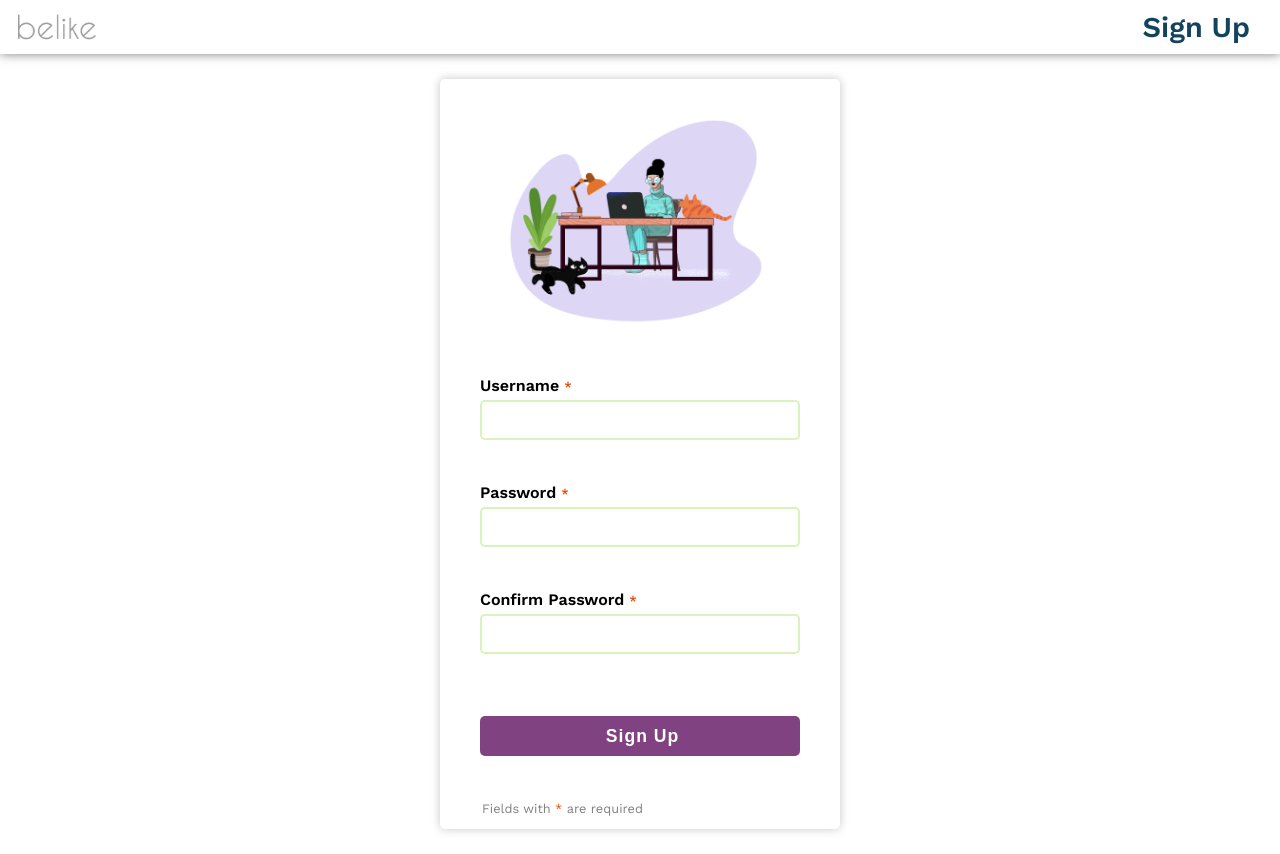
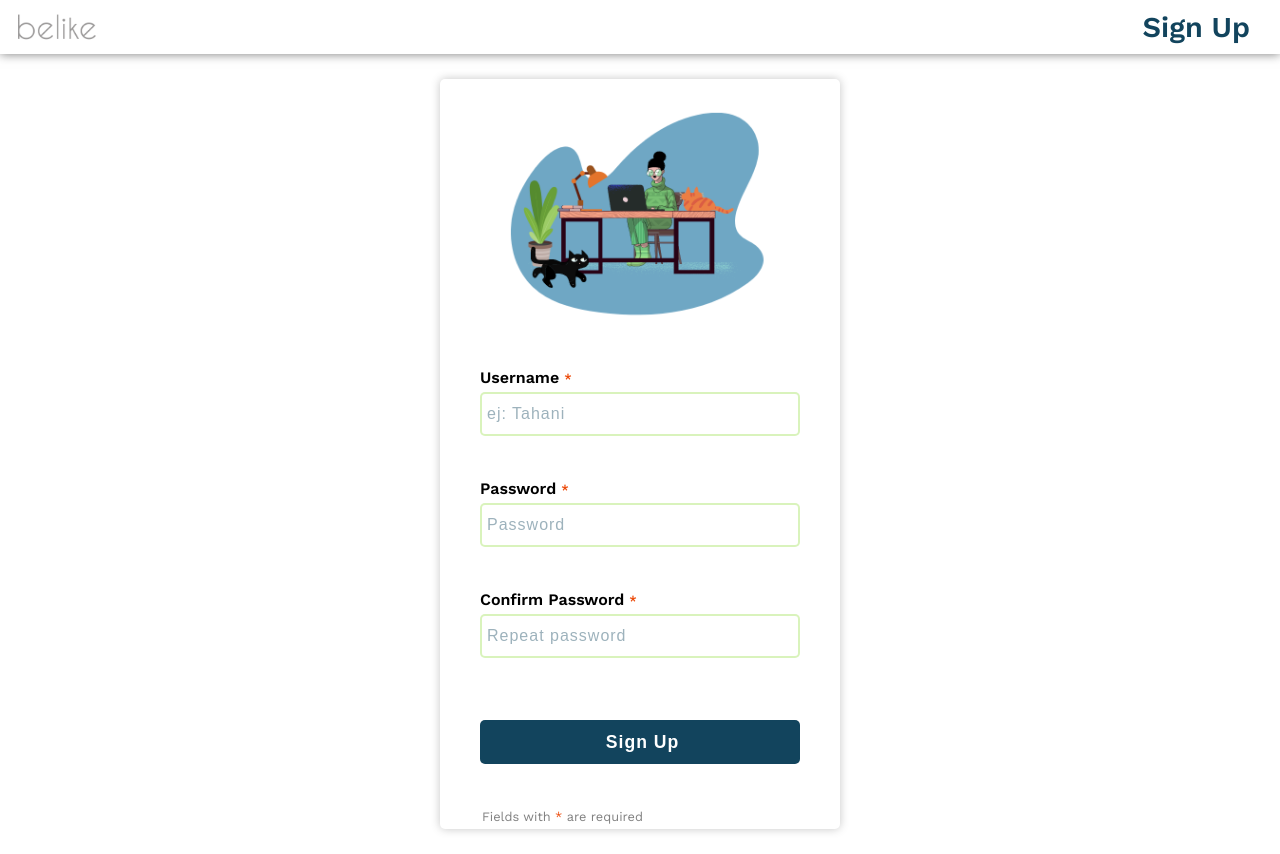
Before and after one commit to LuciaMezquida/sign-up-form, a React (Create React App) app: page /#/ in a window 1280 px wide. Built offline with nearby package versions, Linux system fonts and the light colour scheme.

Commit message:
Add placeholder to inputs and change form colors

```diff
--- a/src/components/SignUp/SignUp.css
+++ b/src/components/SignUp/SignUp.css
@@ -28,18 +28,21 @@
 }
 .input {
   padding-left: 5px;
-  height: 40px;
+  height: 44px;
   border-radius: 5px;
   outline-color: #a5e25f;
   border: 2px solid #a5e25f6b;
   letter-spacing: 1px;
   font-size: 1rem;
 }
+.input::placeholder{
+  color: #12445d69;
+}
 .signUpButton {
   width: 320px;
-  height: 40px;
+  height: 44px;
   margin: 2.8rem 0;
-  background-color: rgb(129, 66, 129);
+  background-color: #12445d;
   border: none;
   border-radius: 5px;
   color: white;
--- a/src/components/SignUp/SignUp.js
+++ b/src/components/SignUp/SignUp.js
@@ -1,7 +1,7 @@
 import React, { useState } from "react";
 import PropTypes from "prop-types";
 import "./SignUp.css";
-import devGirl from "../../images/devGirl.png";
+import devGirl from "../../images/dev-girl2.png";
 import { Link } from "react-router-dom";
 import InfoMessage from "../InfoMessage/InfoMessage";
 import belikelogo from "../../images/belikelogo.png";
@@ -79,12 +79,7 @@ const SignUp = ({ setUserName, userName, saveInputsAreValid }) => {
       <section className="signupForm">
         <div className="container">
           <img src={devGirl} alt="Dev Girl" className="formImage" />
-          <img
-            src={belikelogo}
-            className="belike-logo"
-            alt="Belike logo"
-            title="Belike logo"
-          />
+
           <form className="form">
             <label htmlFor="userName" className="label name">
               Username <span className="asterisk">*</span>
@@ -95,6 +90,7 @@ const SignUp = ({ setUserName, userName, saveInputsAreValid }) => {
               onChange={confirmCorrectUserName}
               defaultValue={userName}
               required
+              placeholder="ej: Tahani"
             />
             <p className="message">{userNameMessage}</p>
             <label htmlFor="password" className="label password">
@@ -107,6 +103,7 @@ const SignUp = ({ setUserName, userName, saveInputsAreValid }) => {
               onChange={confirmCorrectPassword}
               defaultValue={password}
               required
+              placeholder="Password"
             />
             <p className="message">{passwordMessage}</p>
             <label htmlFor="passwordConfirmed" className="label password">
@@ -119,6 +116,7 @@ const SignUp = ({ setUserName, userName, saveInputsAreValid }) => {
               onChange={confirmMatchPasswords}
               defaultValue={confirmedPassword}
               required
+              placeholder="Repeat password"
             />
             <p className="message">{matchPasswordMessage}</p>
 
```
Also changed, not shown: src/images/dev-girl2.png (added).
